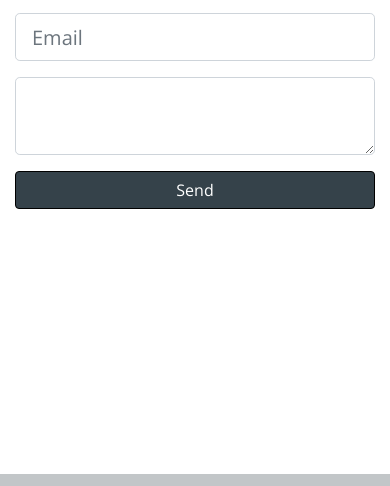
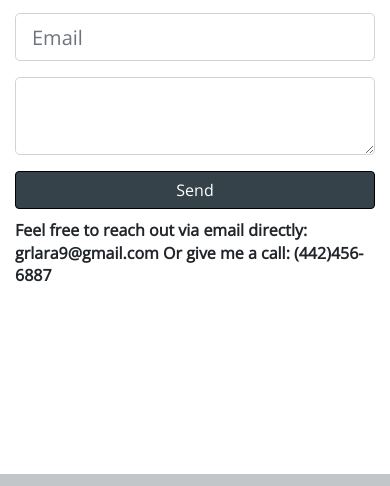
Before and after one commit to grlara9/Bootstrap-Portfolio, a plain HTML site: page contact.html in a window 390 px wide. Shown: the part 285-771 px from the top of the page. Drawn offline with nearby package versions, Linux system fonts and the light colour scheme.

Commit message:
update contact.html added email and my phone number

```diff
--- a/contact.html
+++ b/contact.html
@@ -54,8 +54,13 @@
              </div>
             </div>
            </form>
+           <p>Feel free to reach out via email directly: grlara9@gmail.com
+
+            Or give me a call: (442)456-6887</p>
           </div>
+
          </div>
+         <br>
 
 
                     <!-- Footer -->
```
